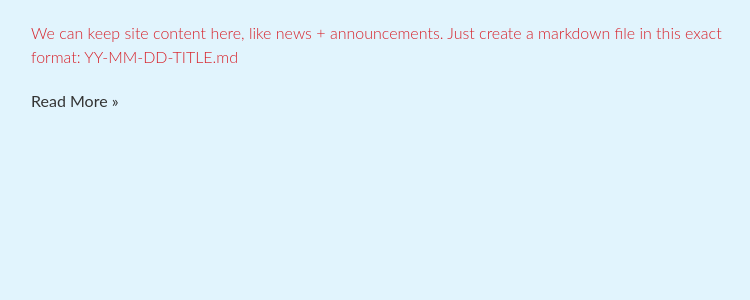
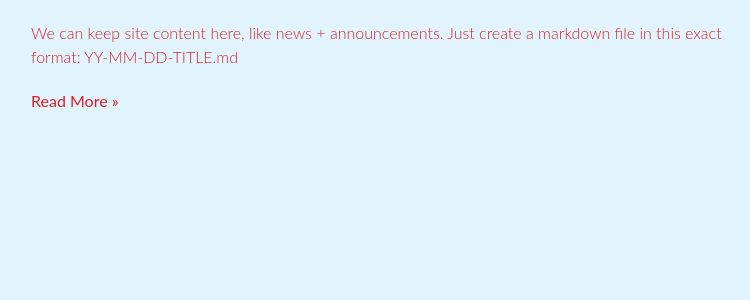
Before and after one commit to TowCenter/YouAreHere, a PHP site: page /_site/index.html in a window 1280 px wide. Shown: the part 224-524 px from the top of the page, without its empty margins (24-774 px from the left). Run offline with PHP 8.4, Linux system fonts and the light colour scheme; some libraries are stand-ins or nearby versions.

Commit message:
Update style.css

```diff
--- a/assets/themes/bootstrap-3/css/style.css
+++ b/assets/themes/bootstrap-3/css/style.css
@@ -56,7 +56,7 @@ body {
 
 a {
   /*color: #d5000d;*/
-  color: #333;
+  color: #d71f27;
   /*color: ##F4BFBF;*/
   /*color: #04D3C4;*/
 
@@ -64,7 +64,7 @@ a {
 a:hover {
   /*color: #c5000c;*/
   /*color: #CFF5F3;*/
-  color: #B01C6A;
+  color: #d71f27;
   text-decoration: underline;
 }
 
```
